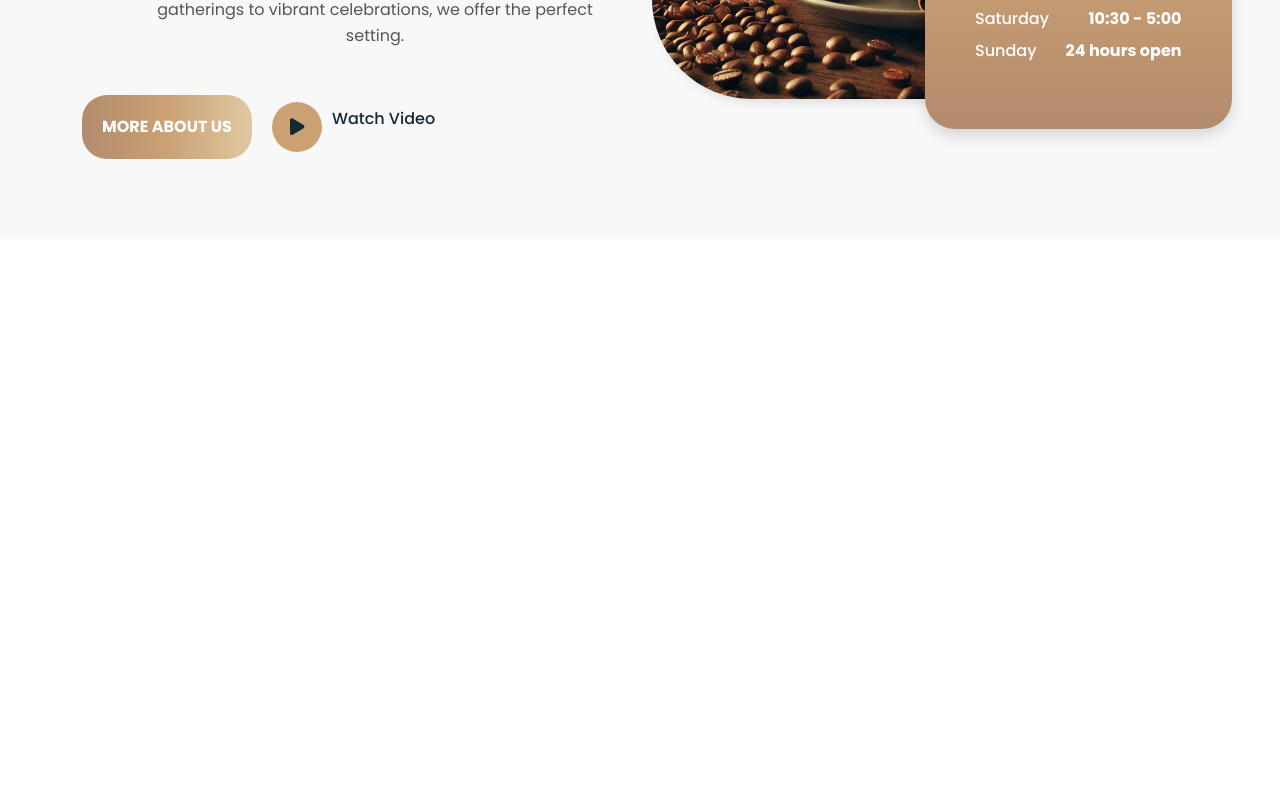
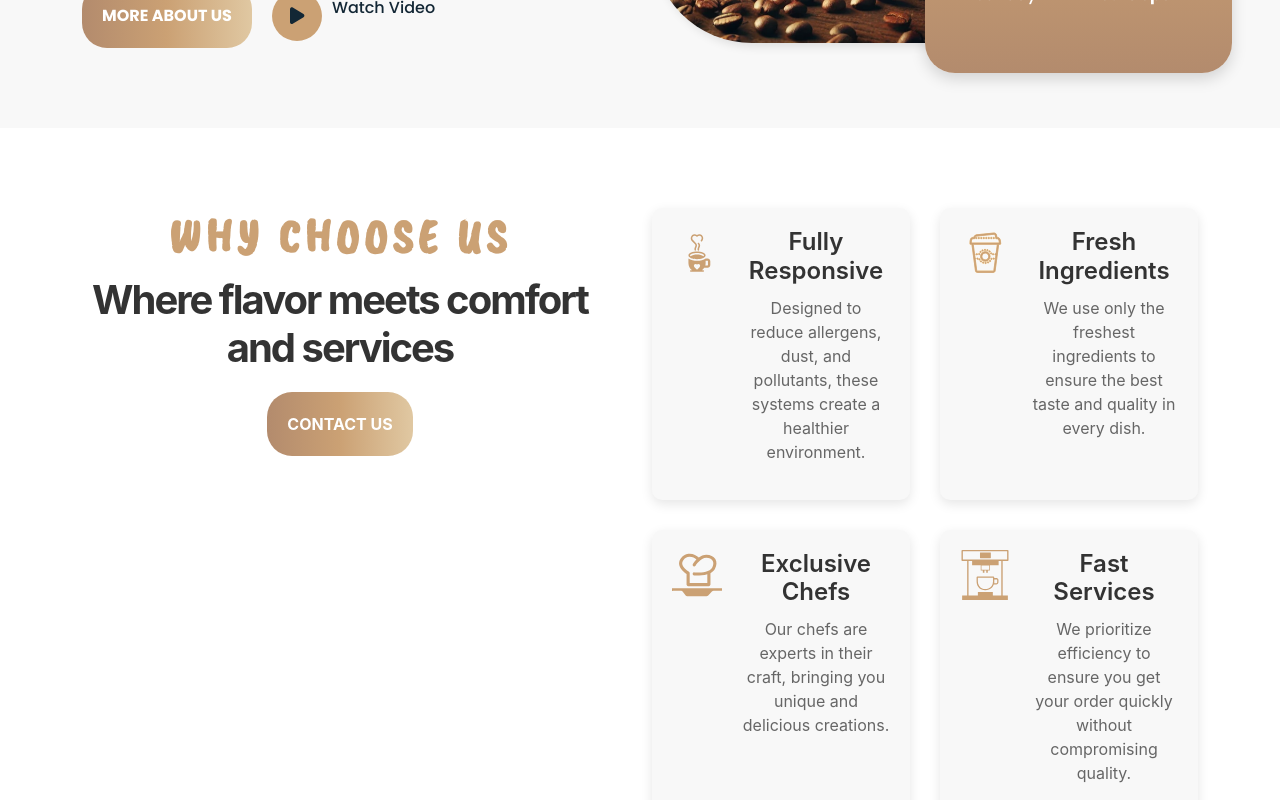
Before and after one commit to rashadamd/brew-coffee-shop, a React (Create React App) app: page / in a window 1280 px wide. Shown: the part 1460-2260 px from the top of the page. Before the commit the page ends 1699 px from the top, so only its background shows below. Built offline with nearby package versions, Linux system fonts and the light colour scheme.

Commit message:
Update App.js

```diff
--- a/src/App.js
+++ b/src/App.js
@@ -4,9 +4,9 @@ import Header from './components/Header/Header';
 import HeroSection from './components/HeroSection/HeroSection';
 import AboutUs from './components/AboutUs/AboutUs';
 import TextMarquee from './components/TextMarquee/TextMarquee';
+import WhyChooseUs from './components/WhyChooseUs/WhyChooseUs';
 
 /*
-import WhyChooseUs from './components/WhyChooseUs/WhyChooseUs';
 import Pricing from './components/Pricing/Pricing';
 import Footer from './components/Footer/Footer'; */
 import './App.css';
@@ -18,9 +18,10 @@ function App() {
       <HeroSection />
       <TextMarquee text="THIS IS A TEST MARQUEE *  SCROLLING TEXT EXAMPLE *  ENJOY! " />
       <AboutUs />
+      <WhyChooseUs />
+
       {/*
 
-      <WhyChooseUs />
       <Pricing />
       <Footer /> */}
     </div>
```
